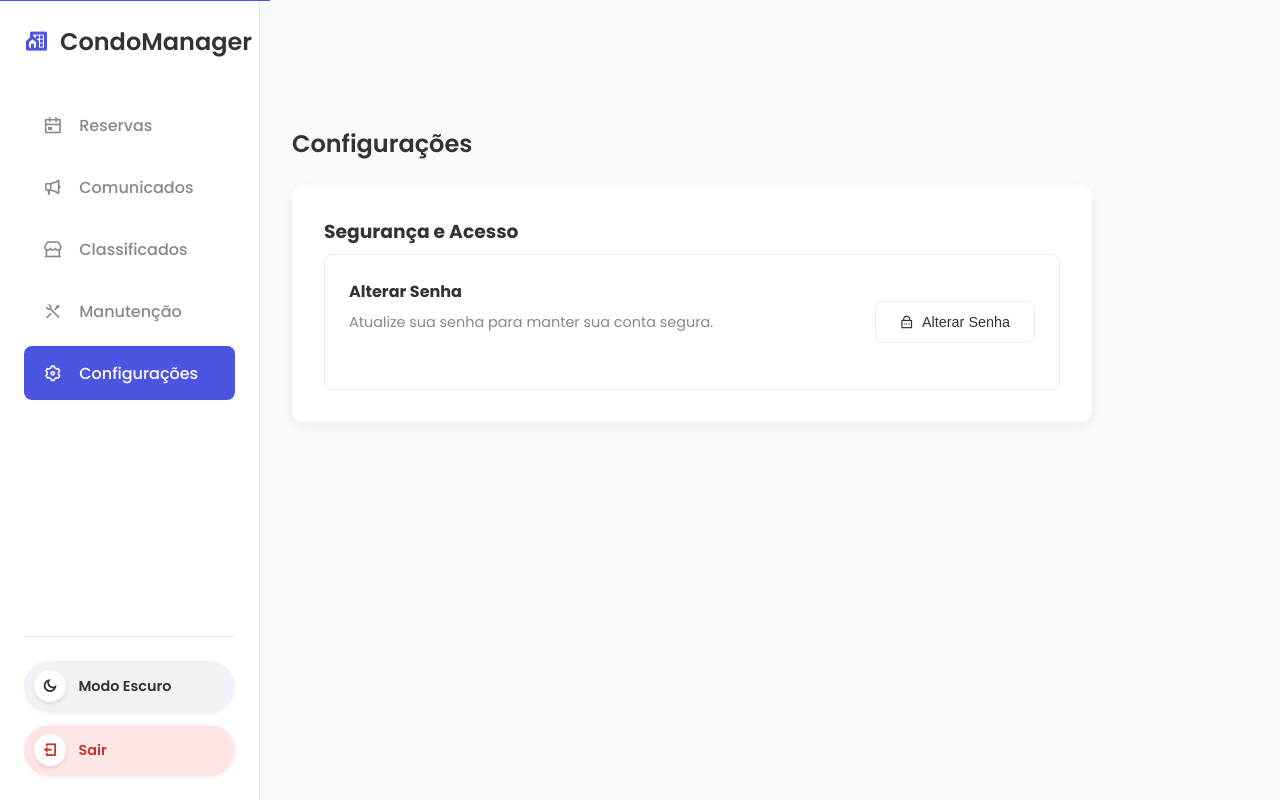
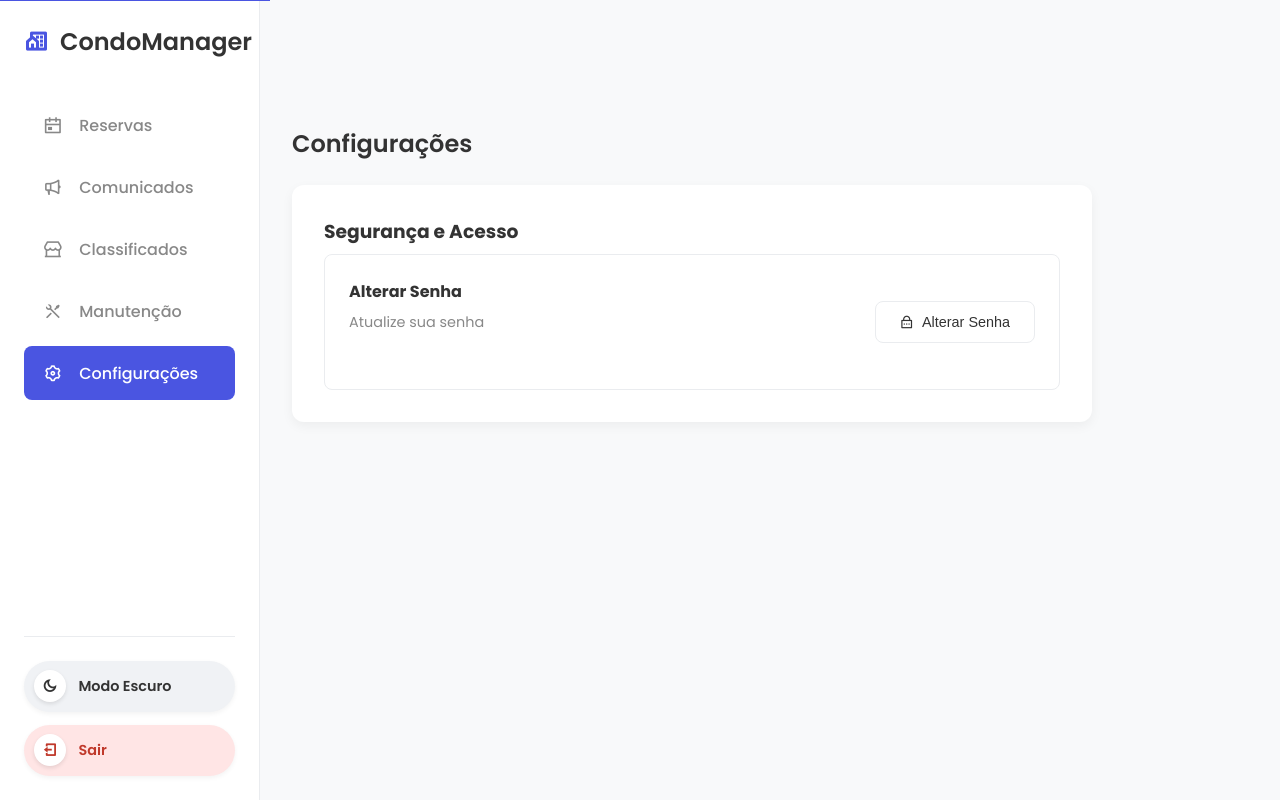
Before and after one commit to Isaque-Ayupe/Condomanger, a Flask app: template templates/morador.html in a window 1280 px wide, after a click on "Configurações". Run offline with Flask 3, Linux system fonts and the light colour scheme; data comes from the database, SQL or seed files in the repository; the template is opened without the code that fills it: most values are stand-ins (such as "Sample title", 1, 10 or a date in 2020); grey boxes labelled with a size stand in for pictures from a placeholder-image service; some libraries are stand-ins or nearby versions.

```diff
--- a/templates/morador.html
+++ b/templates/morador.html
@@ -141,6 +141,7 @@
         </button>
     </div>
 
+    <!--filtro entre meus anuncios e todos os anuncios-->
     <div class="classifieds-filter-container">
         <button id="filter-all-classifieds" class="btn btn-secondary filter-btn active">
             <i class="ri-store-2-line"></i> Todos
@@ -169,12 +170,7 @@
             <div class="section-header">
                 <h2>Manutenção</h2>
                 <button id="add-maintenance-btn" class="btn btn-primary"><i class="ri-add-line">
-
                 </i> Nova manutenção</button>
-            </div>
-            <div class="search-bar-container">
-                <i class="ri-search-line"></i>
-                <input type="text" placeholder="Pesquisar relatórios..." class="search-input">
             </div>
             <div class="maintenance-grid"></div>
         </section>
@@ -191,8 +187,7 @@
                     <div style="display: flex; justify-content: space-between; align-items: center;">
                         <div>
                             <h4 style="margin-bottom: 0.5rem;">Alterar Senha</h4>
-                            <p style="color: var(--text-muted); font-size: 0.9rem;">Atualize sua senha para manter sua
-                                conta segura.</p>
+                            <p style="color: var(--text-muted); font-size: 0.9rem;">Atualize sua senha</p>
                         </div>
                         <button id="open-change-password-btn" class="btn btn-secondary">
                             <i class="ri-lock-password-line"></i> Alterar Senha
@@ -274,7 +269,7 @@
     </div>
 
 
-    <!--modal para criar novo anuncio-->
+    <!--modal para criar novo classificado-->
     <div id="add-classified-modal" class="modal-overlay">
         <div class="modal">
             <div class="modal-header">
```
